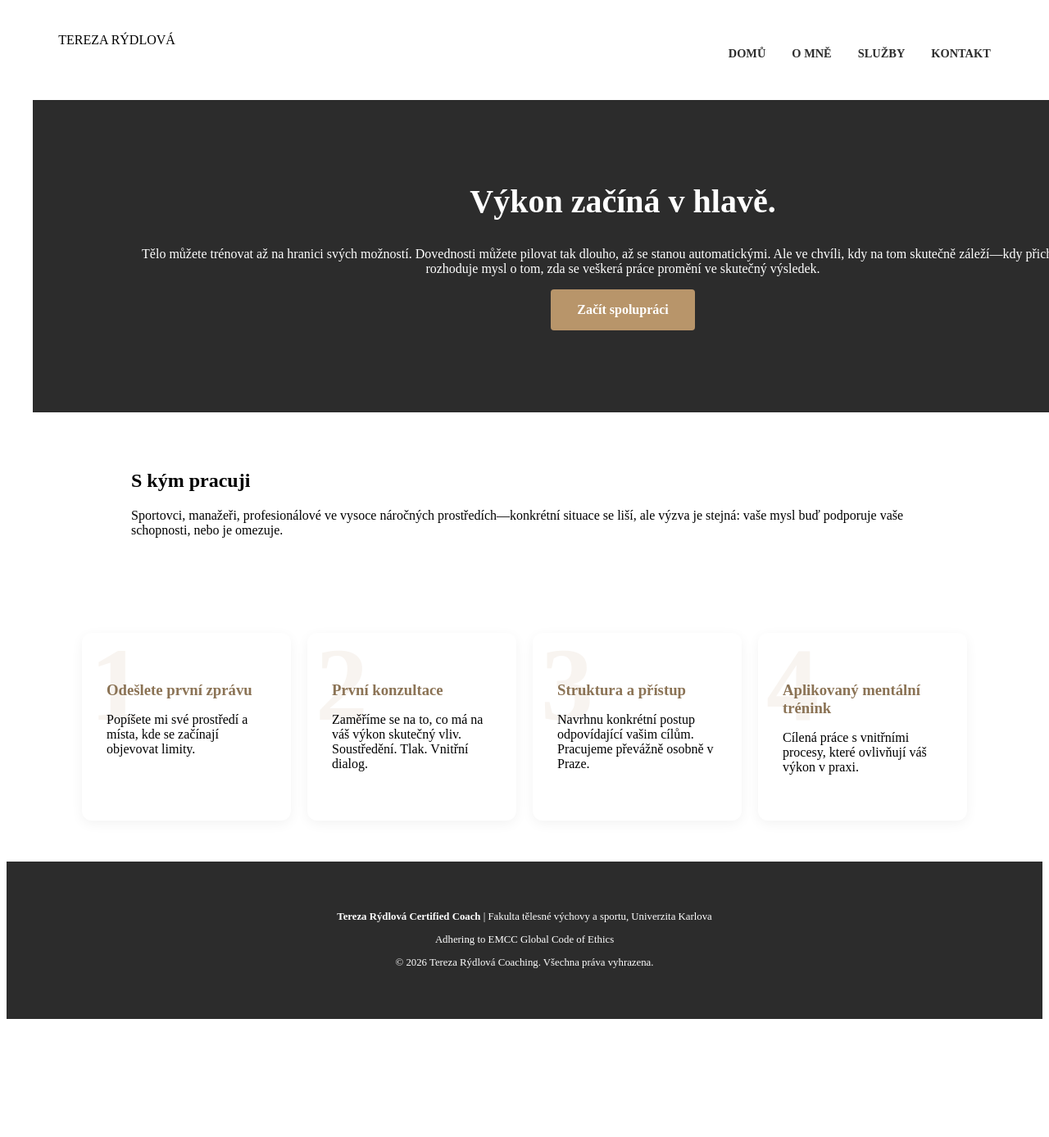
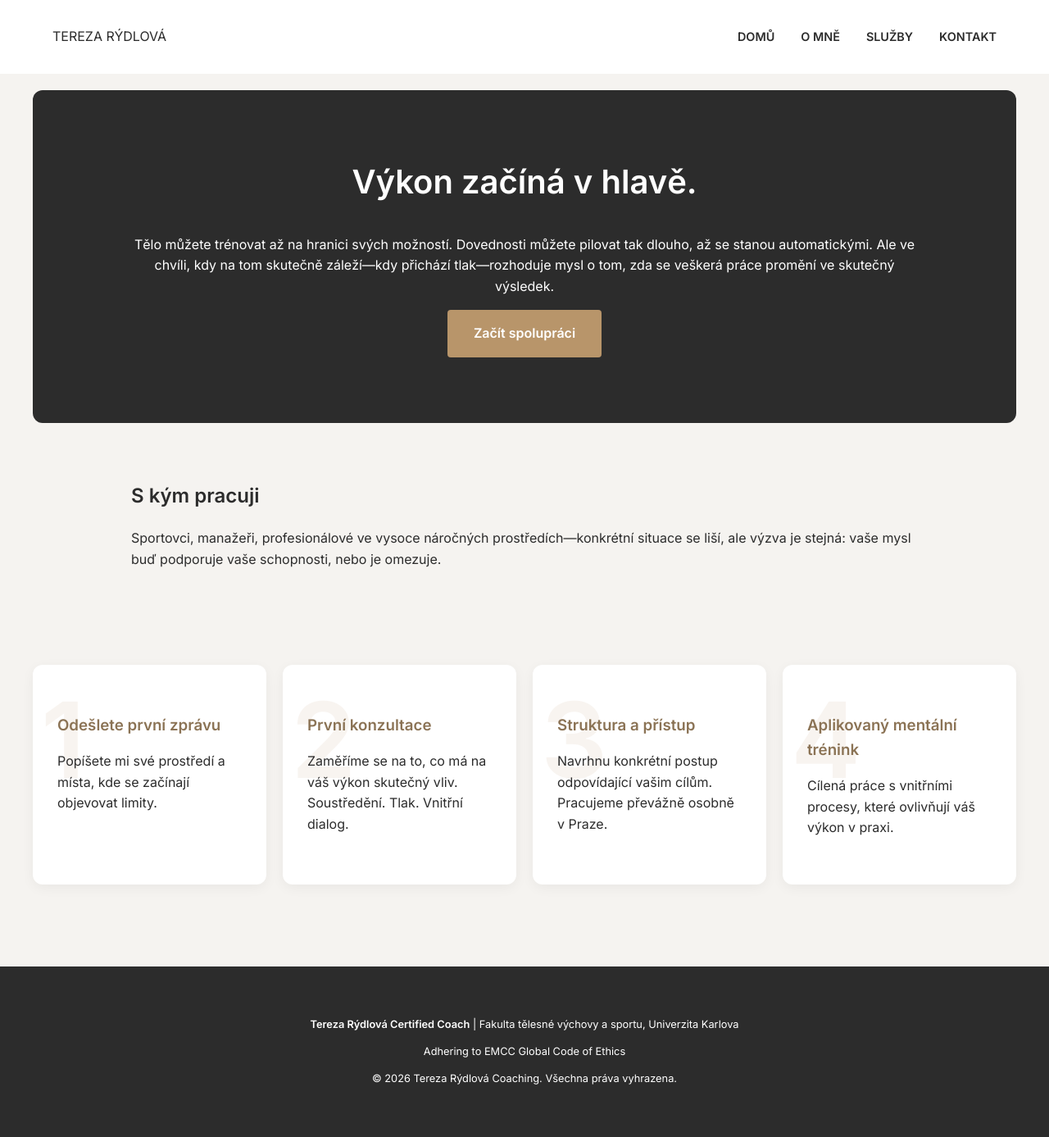
Before and after one commit to westleyovercash/tereza-rydlova, a Jekyll site: the page built from index.md, in a window 1280 px wide. Shown: the whole page at 82% size. Built offline with Jekyll 4.4.1, drawn with Linux system fonts in a browser that asks for light colours; before the commit the page ends 1251 px from its top, so only the background shows below that.

Commit message:
Update style.css

```diff
--- a/assets/css/style.css
+++ b/assets/css/style.css
@@ -6,31 +6,63 @@
   --off-white: #F5F3F0;
 }
 
-main {
-  max-width: 1200px; /* Limits the width like the FamilyHub site */
-  margin: 0 auto;    /* Centers the content on the screen */
-  padding: 0 20px;   /* Adds a small buffer for smaller desktops */
+/* Global Reset & Spacing */
+body {
+  font-family: 'Inter', sans-serif;
+  background-color: var(--off-white);
+  color: var(--charcoal);
+  margin: 0;
+  line-height: 1.6;
+  overflow-x: hidden; /* Fixes the horizontal 'play' on mobile */
 }
 
-.hero {
-  width: 100%;
+/* Container Width Control (FamilyHub Style) */
+main {
+  max-width: 1200px;
+  margin: 0 auto;
+  padding: 0 20px;
+}
+
+/* Navigation Styles */
+.navbar {
+  display: flex;
+  justify-content: space-between;
+  align-items: center;
+  padding: 2rem 5%;
+  background: white;
   max-width: 1200px;
   margin: 0 auto;
 }
 
-nav {
+.nav-links {
   display: flex;
-  justify-content: space-between;
-  padding: 2rem 5%;
-  background: white;
+  list-style: none;
+  gap: 2rem;
+  margin: 0;
+  padding: 0;
 }
 
-nav ul { display: flex; list-style: none; gap: 2rem; }
-nav a { text-decoration: none; color: var(--charcoal); font-weight: 600; text-transform: uppercase; font-size: 0.9rem; }
+.nav-links a {
+  text-decoration: none;
+  color: var(--charcoal);
+  font-weight: 600;
+  text-transform: uppercase;
+  font-size: 0.9rem;
+}
 
-.hero { padding: 100px 10%; background: var(--charcoal); color: white; text-align: center; }
+/* Hero Section */
+.hero {
+  padding: 80px 10%;
+  background: var(--charcoal);
+  color: white;
+  text-align: center;
+  border-radius: 12px; /* Softens the look like FamilyHub cards */
+  margin-top: 20px;
+}
+
 .hero h1 { font-size: 2.5rem; max-width: 800px; margin: 0 auto 2rem; }
 
+/* Buttons */
 .btn {
   background: var(--gold);
   color: white;
@@ -47,7 +79,7 @@ nav a { text-decoration: none; color: var(--charcoal); font-weight: 600; text-tr
   display: grid;
   grid-template-columns: repeat(auto-fit, minmax(250px, 1fr));
   gap: 20px;
-  padding: 50px 5%;
+  padding: 50px 0; /* Adjusted for centered main container */
 }
 
 .step-card {
@@ -65,17 +97,37 @@ nav a { text-decoration: none; color: var(--charcoal); font-weight: 600; text-tr
   left: 10px;
   font-size: 8rem;
   font-weight: 900;
-  color: rgba(184, 149, 106, 0.1); /* Gold at low opacity */
+  color: rgba(184, 149, 106, 0.1);
   z-index: 1;
 }
 
 .step-content { position: relative; z-index: 2; }
 .step-content h3 { color: var(--taupe); margin-bottom: 1rem; }
 
+/* Footer */
 footer {
   background: var(--charcoal);
   color: white;
   padding: 3rem 5%;
   text-align: center;
   font-size: 0.8rem;
+  margin-top: 50px;
 }
+
+/* Mobile Responsive Fixes */
+@media (max-width: 768px) {
+  .navbar {
+    flex-direction: column;
+    padding: 1rem;
+  }
+
+  .nav-links {
+    gap: 15px;
+    font-size: 0.8rem;
+    flex-wrap: wrap;
+    justify-content: center;
+    margin-top: 15px;
+  }
+
+  .hero h1 { font-size: 1.8rem; }
+}
```
